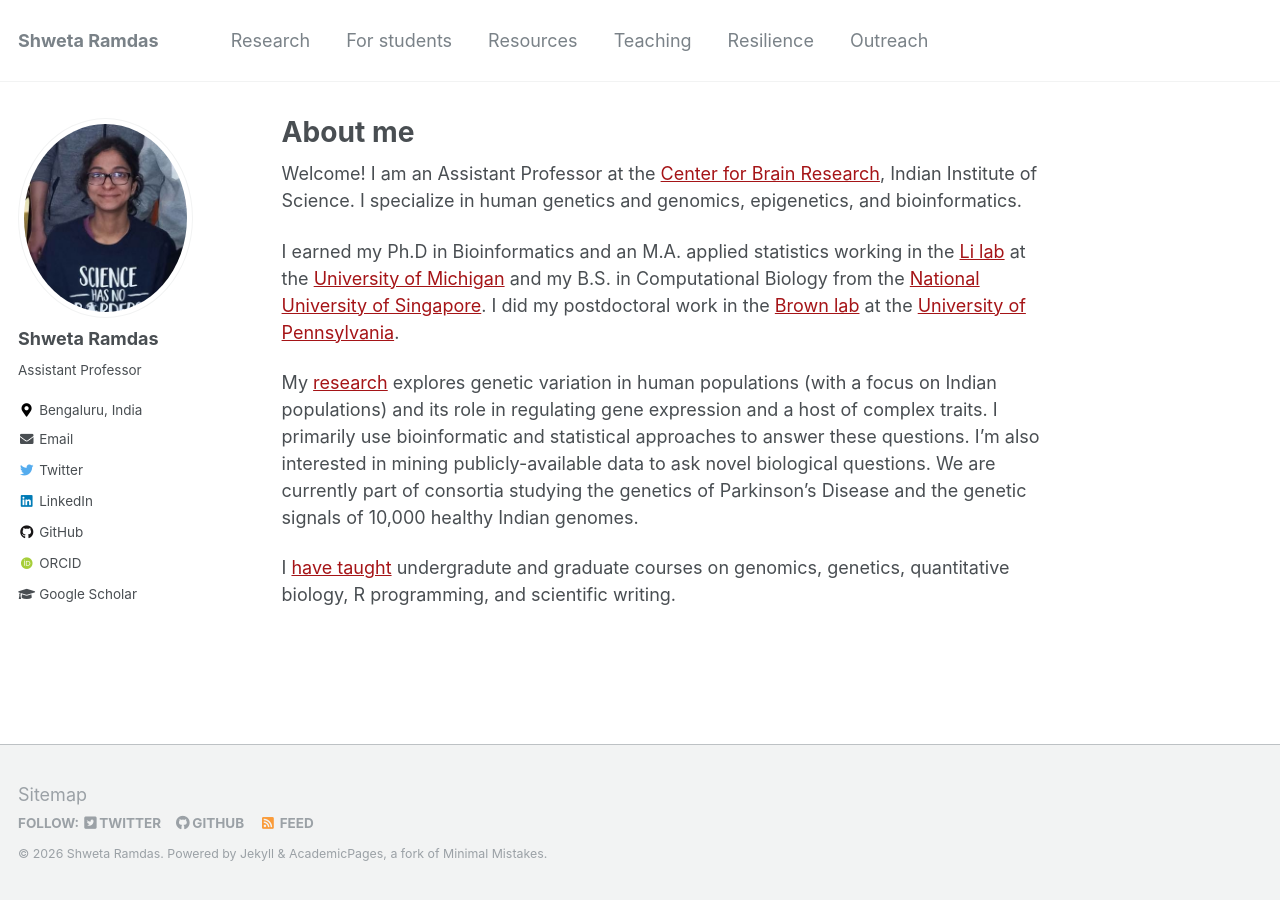
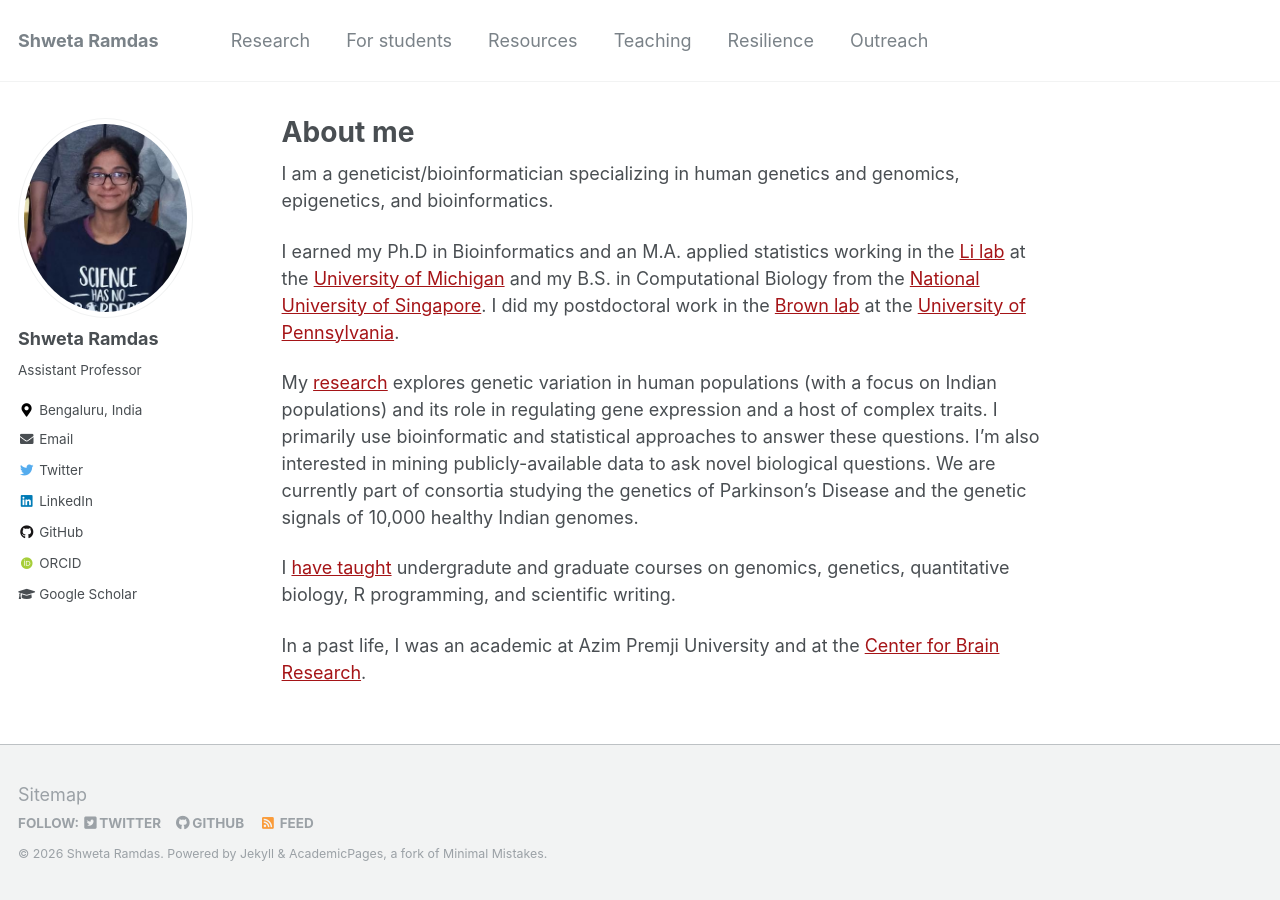
Before and after one commit to shwetaramdas/shwetaramdas.github.io, a Jekyll site: the page built from _pages/about.md, in a window 1280 px wide. Built offline with Jekyll 4.4.1, drawn with Linux system fonts in a browser that asks for light colours; some web fonts are replaced.

Commit message:
Update about.md

```diff
--- a/_pages/about.md
+++ b/_pages/about.md
@@ -8,10 +8,12 @@ redirect_from:
   - /about.html
 ---
 
-Welcome! I am an Assistant Professor at the [Center for Brain Research](https://cbr.iisc.ac.in/), Indian Institute of Science. I specialize in human genetics and genomics, epigenetics, and bioinformatics.
+I am a geneticist/bioinformatician specializing in human genetics and genomics, epigenetics, and bioinformatics.
 
 I earned my Ph.D in Bioinformatics and an M.A. applied statistics working in the [Li lab](junzli.com/) at  the [University of Michigan](https://www.umich.edu/) and my B.S. in Computational Biology from the [National University of Singapore](https://www.nus.edu.sg/). I did my postdoctoral work in the [Brown lab](https://www.med.upenn.edu/brownlab/) at the [University of Pennsylvania](https://www.upenn.edu).
 
 My [research](research) explores genetic variation in human populations (with a focus on Indian populations) and its role in regulating gene expression and a host of complex traits. I primarily use bioinformatic and statistical approaches to answer these questions. I'm also interested in mining publicly-available data to ask novel biological questions. We are currently part of consortia studying the genetics of Parkinson's Disease and the genetic signals of 10,000 healthy Indian genomes.
 
 I [have taught](teaching) undergradute and graduate courses on genomics, genetics, quantitative biology, R programming, and scientific writing.
+
+In a past life, I was an academic at Azim Premji University and at the [Center for Brain Research](https://cbr.iisc.ac.in/).
```
